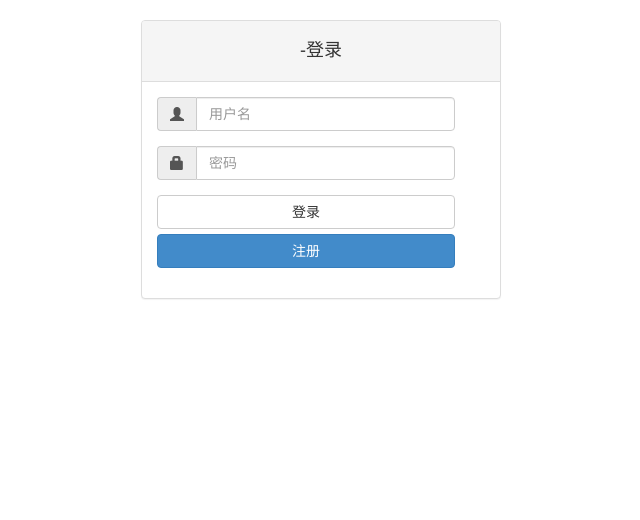
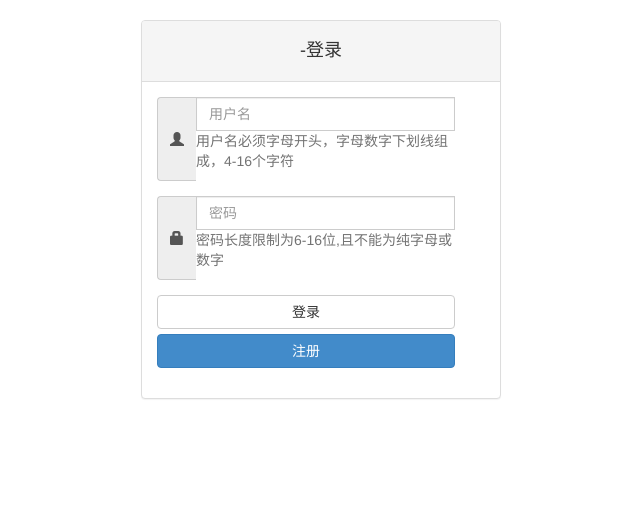
Before and after one commit to kj415j45/Site-Manager, a PHP site: page /login.php in a window 1280 px wide. Shown: the part 51-571 px from the top of the page, without its empty margins (319-959 px from the left). Run offline with PHP 8.4, Linux system fonts and the light colour scheme; data that the repository does not hold is empty; a stand-in replaces the project's code that opens the database connection.

Commit message:
登录界面魔改

```diff
--- a/login.html.php
+++ b/login.html.php
@@ -25,6 +25,8 @@
     <script src="js/bootstrap.min.js"></script>
 	<!-- 导入md5加密 -->
     <script src="js/md5.min.js"></script>
+	<!-- 导入输入校验 -->
+	<script src="js/login_check.js"></script>
 	<!-- 登录/注册函数 -->
     <script language="javascript">
         function login(){
@@ -55,16 +57,18 @@
                 </div>
                 <div class="panel-body">
                     <form class="form-horizontal" id="login_form" name="login_form" onsubmit="return false;" method="post" action="<?php echo $site_host; ?>login.php" role="form">
-                        <div class="form-group col-sm-12">
+                        <div class="form-group col-sm-12" id="u_n">
                         <div class="input-group">
                             <div class="input-group-addon"><span class="glyphicon glyphicon-user"></span></div>
-                            <input type="text" class="form-control" id="username" name="username" placeholder="用户名">
+                            <input type="text" class="form-control" id="username" name="username" placeholder="用户名" onblur="username_check()">
+							<span class="help-block">用户名必须字母开头，字母数字下划线组成，4-16个字符</span>
                             </div>
                         </div>
-                        <div class="form-group col-sm-12">
+                        <div class="form-group col-sm-12" id="u_p">
                         <div class="input-group">
                             <div class="input-group-addon"><span class="glyphicon glyphicon-lock"></span></div>
-                            <input type="password" class="form-control" id="password" placeholder="密码">
+                            <input type="password" class="form-control" id="password" placeholder="密码" onblur="password_check()">
+							<span class="help-block">密码长度限制为6-16位,且不能为纯字母或数字</span>
 							</div>
                         </div>
                         <div class="form-group col-sm-12">
```
